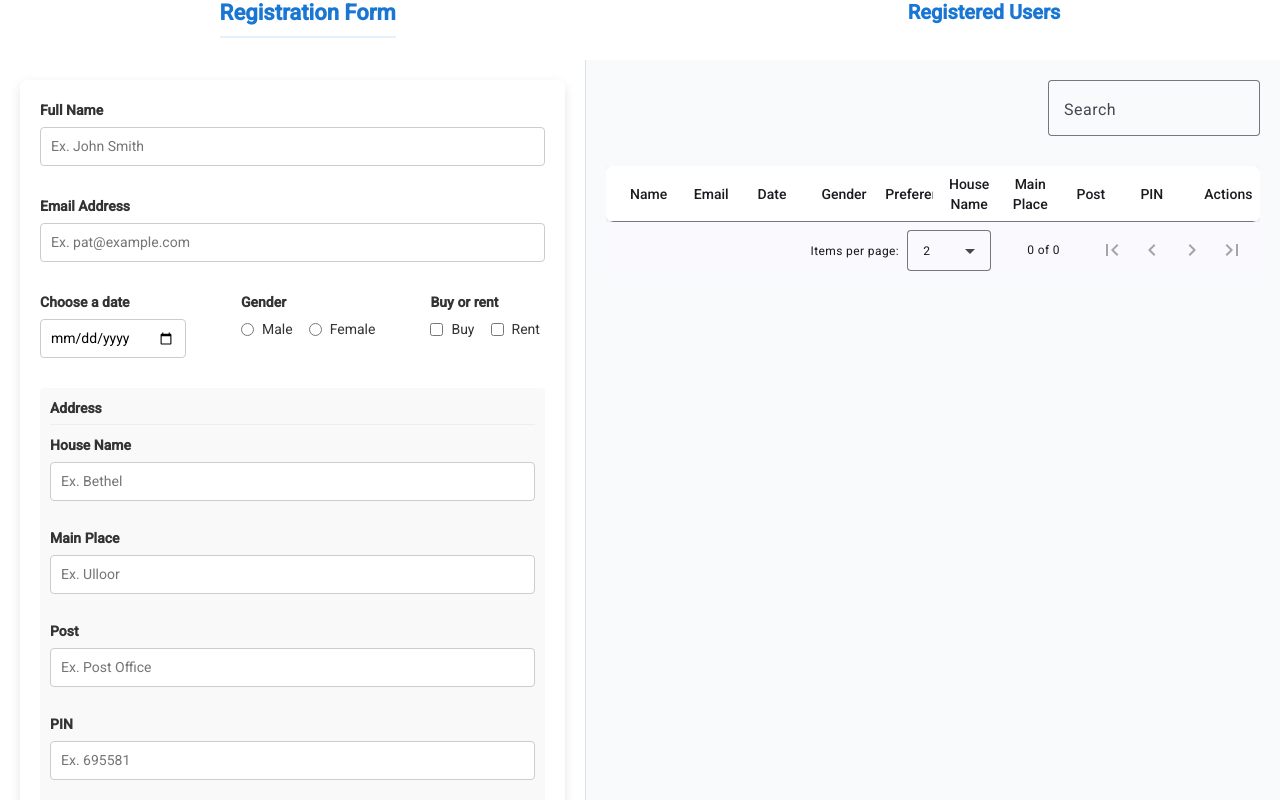
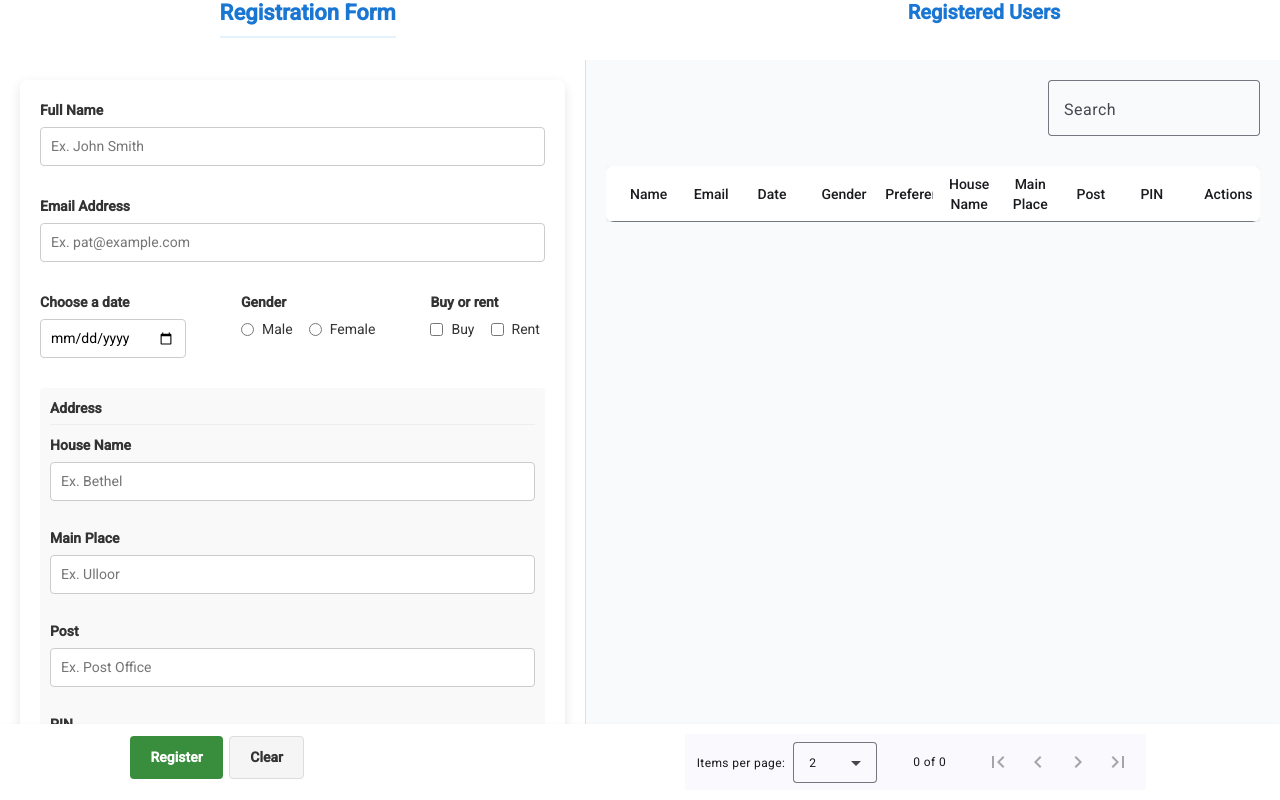
Before and after one commit to arjuntechpool/forms-app, an Angular app: page / in a window 1280 px wide. Built offline with nearby package versions, Linux system fonts and the light colour scheme.

Commit message:
Footer Added

```diff
--- a/src/app/signup/signup.component.css
+++ b/src/app/signup/signup.component.css
@@ -5,6 +5,7 @@ body {
   font-family: -apple-system, BlinkMacSystemFont, "Segoe UI", Roboto, Oxygen, Ubuntu, Cantarell, "Open Sans", "Helvetica Neue", sans-serif;
   background-color: #f5f7fa;
   overflow: hidden;
+  scroll-behavior: smooth;
 }
 
 .app-container {
@@ -41,20 +42,13 @@ body {
 .table-section {
   flex: 1.2;
   padding: 20px;
-  overflow: auto;
+  overflow-y: auto;
+  overflow-x: auto;
+  /* overflow-wrap: break-word; */
   max-height: calc(100vh - 60px); /* Adjust based on header height */
   background-color: #f9fafc;
   margin-top: 60px; /* Adjust based on header height */
 }
-
-.table-section {
-  flex: 1.2;
-  padding: 20px;
-  overflow: auto;
-  max-height: 100vh;
-  background-color: #f9fafc;
-}
-
 /* Form container */
 .form-container {
   max-width: 100%;
@@ -175,14 +169,6 @@ body {
   gap: 12px;
 }
 
-/* Buttons styling */
-.button-group {
-  display: flex;
-  justify-content: space-between;
-  gap: 10px;
-  margin-top: 20px;
-}
-
 .action-button {
   margin: 0 4px;
   padding: 4px 8px;
@@ -299,6 +285,29 @@ body {
 .mat-paginator {
   background-color: #fafafa;
   border-top: 1px solid #e0e0e0;
+  width: 100%;
+}
+.app-footer {
+  position: fixed;
+  bottom: 0;
+  width: 100%;
+  z-index: 1000;
+  display: flex;
+  flex-direction: row;
+  gap: 30%;
+  align-items: center;
+  justify-content: center;
+  background-color: #ffffff;
+  padding: 10px 0;
+  box-shadow: 0 2px 4px rgba(0, 0, 0, 0.1);
+}
+/* Buttons styling */
+.app-footer .button-group {
+  display: flex;
+  flex-direction: row;
+  justify-content: center;
+  gap: 4%;
+  margin-bottom: 10px;
 }
 
 /* Responsive adjustments */
--- a/src/app/signup/signup.component.html
+++ b/src/app/signup/signup.component.html
@@ -104,7 +104,11 @@
           </div>
 
           <!-- Buy or Rent Selection -->
-        <div class="form-group" role="group" aria-label="Buy or rent selection">
+          <div
+            class="form-group"
+            role="group"
+            aria-label="Buy or rent selection"
+          >
             <label>Buy or rent</label>
             <div class="checkbox-group">
               <label>
@@ -179,22 +183,12 @@
           </div>
         </div>
       </div>
-
-      <!-- Form Buttons -->
-      <div class="button-group">
-        <button type="button" (click)="onSubmit()">
-          {{ isEditing ? "Update" : "Register" }}
-        </button>
-        <button type="button" (click)="clearForm()">Clear</button>
-      </div>
     </div>
   </div>
 
   <!-- Right side: Table Section -->
   <div class="table-section">
     <div>
-
-
       <!-- Search Input -->
       <div class="search-container">
         <mat-form-field appearance="outline">
@@ -299,10 +293,20 @@
           <ng-container matColumnDef="actions">
             <mat-header-cell *matHeaderCellDef> Actions </mat-header-cell>
             <mat-cell *matCellDef="let result; let i = index">
-              <button mat-button color="primary" class="action-button" (click)="editEntry(i)">
+              <button
+                mat-button
+                color="primary"
+                class="action-button"
+                (click)="editEntry(i)"
+              >
                 Edit
               </button>
-              <button mat-button color="warn" class="action-button" (click)="deleteEntry(i)">
+              <button
+                mat-button
+                color="warn"
+                class="action-button"
+                (click)="deleteEntry(i)"
+              >
                 Delete
               </button>
             </mat-cell>
@@ -316,10 +320,20 @@
         </mat-table>
       </div>
       <!-- Paginator -->
+    </div>
+  </div>
+</div>
+<!-- Form Buttons -->
+<footer class="app-footer">
+  <div class="button-group">
+    <button type="button" (click)="onSubmit()">
+      {{ isEditing ? "Update" : "Register" }}
+    </button>
+    <button type="button" (click)="clearForm()">Clear</button>
+
+  </div>
   <mat-paginator
     [pageSizeOptions]="[2, 5, 10, 20]"
     showFirstLastButtons
   ></mat-paginator>
-    </div>
-  </div>
-</div>
+</footer>
```
Lines whose indentation alone changed are shown as unchanged.
